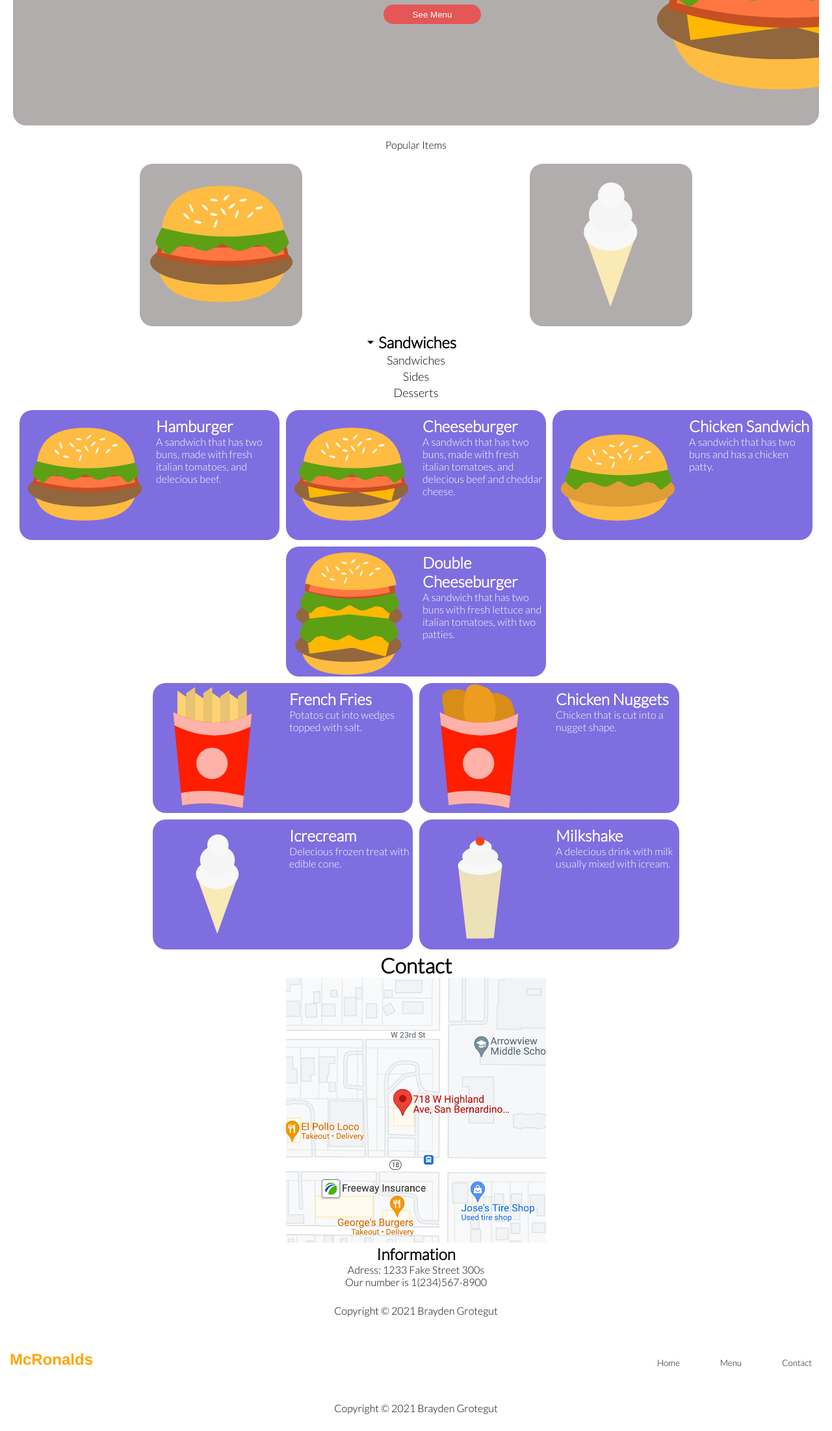
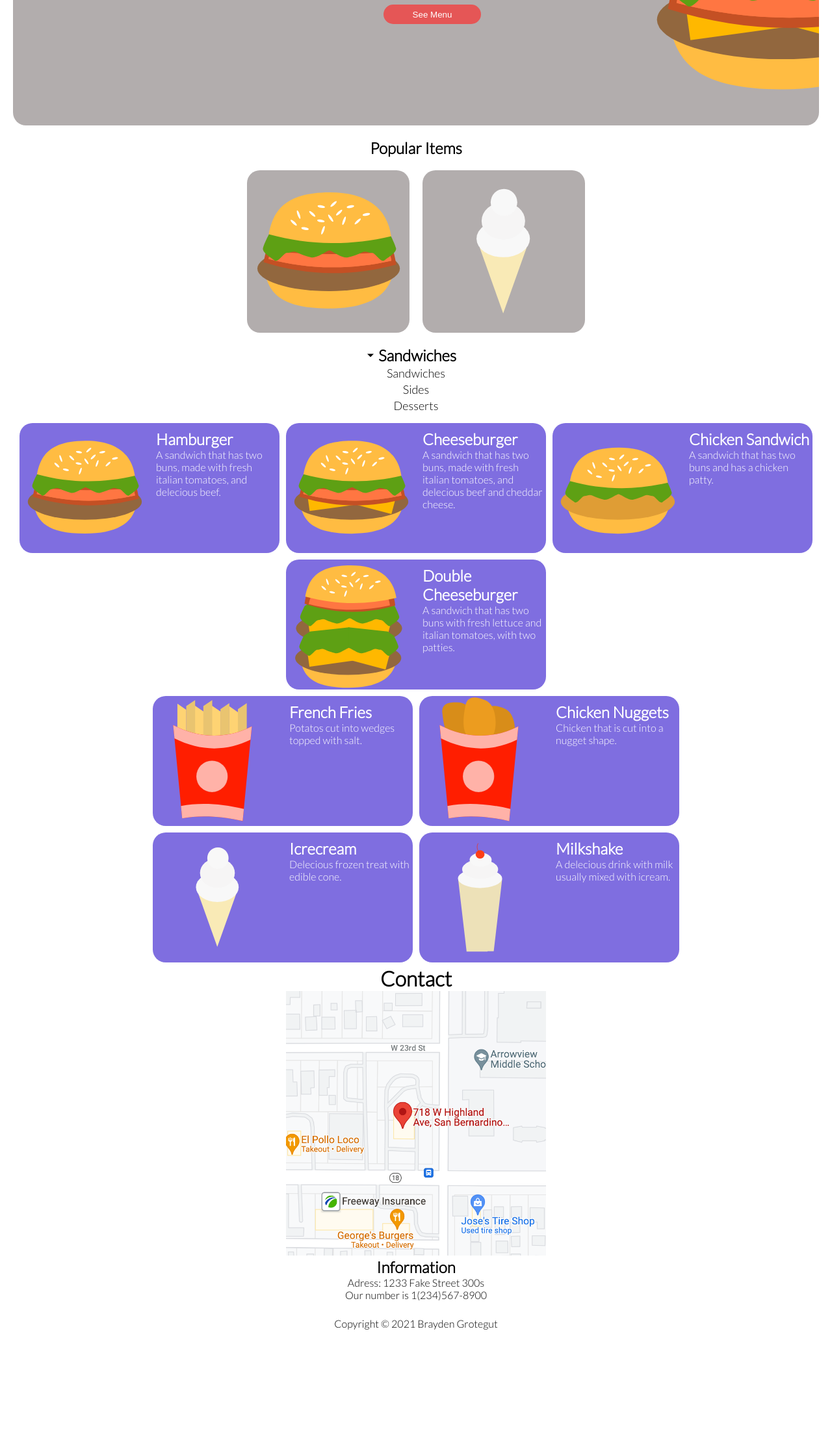
Before and after one commit to bgrotegut21/resturant-website, a website built with webpack: page example.html in a window 1280 px wide. Shown: the part 317-2519 px from the top of the page at 65% size. After the commit the page ends 2389 px from the top, so only its background shows below. Built offline with nearby package versions, Linux system fonts and the light colour scheme; files whose address does not match are found by name.

Commit message:
finished with interface just refactoring some code

```diff
--- a/example.html
+++ b/example.html
@@ -42,6 +42,9 @@
             <button class = "contact3 hamburgerButton">Contact</button>
 
         </div>
+
+
+
         <main class = "homeSection">
             <div class = "banner">
                 <div class = "burgerSaleMenu">
@@ -52,7 +55,7 @@
                 </div>
 
             </div>
-            <div class = "popularItems"
+            <div class = "popularItems">
                 <h2>Popular Items</h2>
                 <div class = "items">
                     <div class = "item hamburgerIcon">
--- a/src/scripts/contact.js
+++ b/src/scripts/contact.js
@@ -3,9 +3,19 @@ import locationImage from "../images/location.png";
 
 
 function renderContactElements(){
+    let contactTitle = createElement("h2","contactTitle","","Contact");
+    let mapImage = createElement("img","mapImage",locationImage);
+    let informationText = createElement("h2","informationText","","Information");
+    let contactParagraph = createElement("p","contactParagraph","","Our Adrerss is 1233 Fake Street 300s");
+    let contactPragraph2 = createElement("p","contactPragraph","","Our number is 1(234)567-8900");
 
+    let elementsHtml = "";
+    let elements = [contactTitle, mapImage,informationText, contactParagraph, contactPragraph2];
+    elements.forEach(element => elementsHtml += element.outerHTML);
+    return elementsHtml;
 }
 
-//let contactObject =  makeElementTemplate(contactArray,[]);
-let contactObject = {};
+let contactPage = renderContactElements();
+let contactObject = makeElementTemplate(contactPage,[]);
+
 export {contactObject};
--- a/src/scripts/elementEvents.js
+++ b/src/scripts/elementEvents.js
@@ -11,12 +11,6 @@ export function removeBindings(array,func){
     else array.forEach(button => button.removeEventListener("click",func))
 }
 
-export function createElementsChildren(element,className,text){
-    let newElement = document.createElement(element);
-    newElement.setAttribute("class",className);
-    newElement.innerHTML = text;
-    return newElement;
-}
 
 export function makeElementTemplate(page,array){
    let object = {};
@@ -32,10 +26,16 @@ export function createBindingTemplate(array,event){
     return object;
 }
 
-export function setToElement(currentElement,elements){
-    if (!Array.isArray(elements)) currentElement.appendChild(elements)
-    else elements.forEach(element => currentElement.appendChild(element))
+export function createCategoriesButton (array){
+    let buttons = [];
+    array.forEach(object => {
+       let button =  createElement("button",object.class,"",object.text);
+       buttons.push(button);
+    })
+    return buttons;
+
 }
+
 
 export function createElement(element,className,src,content){
     let elementAttributes = [element,className,src,content];
--- a/src/scripts/index.js
+++ b/src/scripts/index.js
@@ -12,7 +12,8 @@ import {homeObject} from "./home.js";
 import {menuObject,renderButtons} from "./menu.js";
 
 
-import {setToElement,addBindings,createElementsChildren, removeBindings, createBindingTemplate} from "./elementEvents.js"
+
+import {addBindings,removeBindings, createBindingTemplate,createElement, addElements, createCategoriesButton} from "./elementEvents.js"
 
 
 
@@ -33,53 +34,10 @@ let navClassTextObjects = [{class:"home",text:"Home"},
 
 
 
-function createNavTitle(){
-    let navTitle = document.createElement("h2");
-    navTitle.textContent = "McRonalds";
-    navTitle.setAttribute("class","navTitle");
-    return navTitle;
-
-}
-
-function createNavigation(){
-    let navigation = document.createElement("div");
-    navigation.setAttribute("class","navigation")
-    return navigation
-
-}
-
-function createBurgerMenu(){
-    let burgerMenu = document.createElement("img");
-    burgerMenu.src = hamburgerMenuIcon;
-    burgerMenu.alt = "Hamburger Menu";
-    burgerMenu.setAttribute("class","hamburgerMenu")
-    return burgerMenu;
-
-}
-
-
-function createNavigationMenu(){
-    let nav = document.createElement("nav")
-    let navigation = createNavigation();
-    let navTitle = createNavTitle();
-    let burgerMenu = createBurgerMenu();
-
-    let navigationButtons = navClassTextObjects.map(buttonObject => createElementsChildren("button",buttonObject.class,buttonObject.text));
-    let navArray = [navTitle, navigation, burgerMenu];
-
-    setToElement(navigation,navigationButtons);
-    setToElement(nav,navArray)
-    setToElement(body,nav);
-    addBindings(navigationButtons,switchTabs);
-
-}
-
-
 function switchTabs(button){
-    console.log(homeObject, "home object")
-    if (button.target.getAttribute("class") == "home") renderPage(homeObject,"homeSection") //renderMain(homeObject, "homeSection")
-    if (button.target.getAttribute("class") == "menu") renderPage(menuObject,"menuSection") //renderMain(menuObject, "menu")(menuObject,"menuSection")
-    if (button.target.getAttribute("class") == "contact") console.log("contact") //renderMain(contactObject,"contactPage")
+    if (button.target.getAttribute("class") == "home") renderPage(homeObject,"homeSection");
+    if (button.target.getAttribute("class") == "menu") renderPage(menuObject,"menuSection") ;
+    if (button.target.getAttribute("class") == "contact") renderPage(contactObject,"contactPage");
 
 }
 
@@ -155,16 +113,14 @@ export function removeEventBindings(template,main){
 
 }
 
+function naviagtionPage(){
+    let nav = createElement("nav","defaultNaviagtion");
+    let navTitle = createElement("h2","navTitle","","McRonalds");
+    let navigation = createElement("div","navigation");
 
-function  createFooter() {
-    let footer = document.createElement("footer");
-    let paragraph = document.createElement("p");
-    paragraph.setAttribute("class","footerText");
-    paragraph.innerHTML = "Copyright &copy; 2021 Brayden Grotegut";
 
-    setToElement(footer,paragraph);
-    setToElement(body,footer);
 }
+
 
 
 function iniatlizeWebpage(){
@@ -172,8 +128,9 @@ function iniatlizeWebpage(){
     main = document.createElement("main")
     setToElement(body,main);
     createFooter();
+}
 
-}
+
 
 iniatlizeWebpage();
 export {main};
--- a/src/styles/adress.css
+++ b/src/styles/adress.css
@@ -1,6 +1,10 @@
 .contactPage {
     text-align: center;
     font-family:'Lato',"sans-serif" ;
+}
+
+.mapImage {
+    width:400px;
 }
 
 @media only screen and (max-width: 410px){
--- a/src/styles/home.css
+++ b/src/styles/home.css
@@ -31,7 +31,7 @@ nav {
 
 
 .homeSection{
-    font-family:'Lato',"sans-serif" ;
+    font-family:'Lato',"sanxfs-serif" ;
 }
 .navTitle {
     text-align:center;
@@ -126,6 +126,7 @@ button {
     margin-right:20px;
     margin-top:10px;
     display:flex;
+
     flex-direction: row;
     flex-wrap: wrap;
     justify-content:space-around;
@@ -133,7 +134,7 @@ button {
 }
 
 .item{
-    margin-top:10px;
+    margin:10px;
     width:250px;
     height:250px;
     line-height: 250px;
@@ -152,11 +153,13 @@ button {
 
 
 .popularItems {
-
     margin-top:20px;
     margin-left: 20px;
     margin-right:20px;
     text-align: center;
+    display:flex;
+    flex-direction:column;
+    align-items: center;
 
 }
 
```
Also changed, not shown: dist/contact.bundle.js, dist/index.bundle.js.
